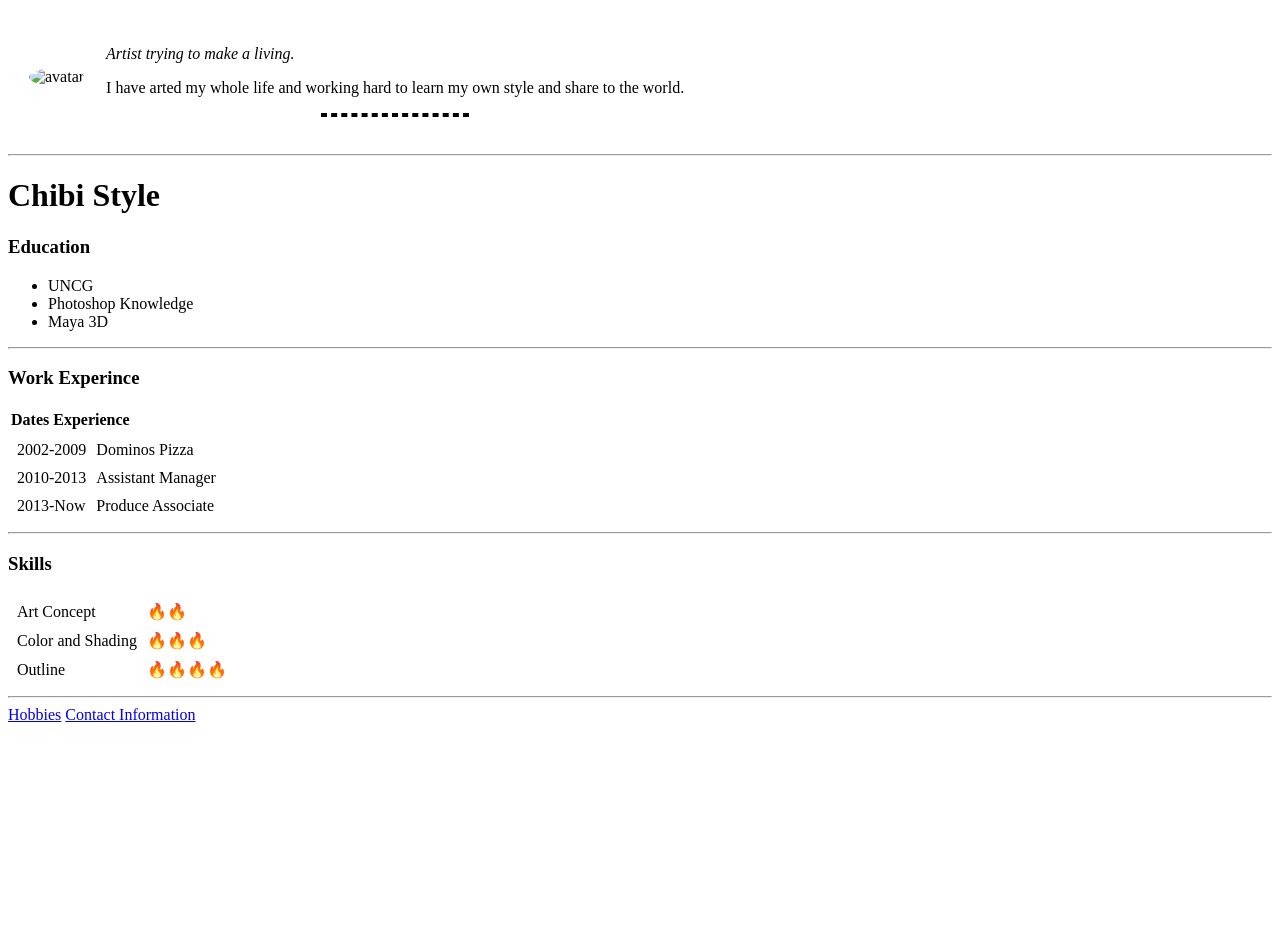
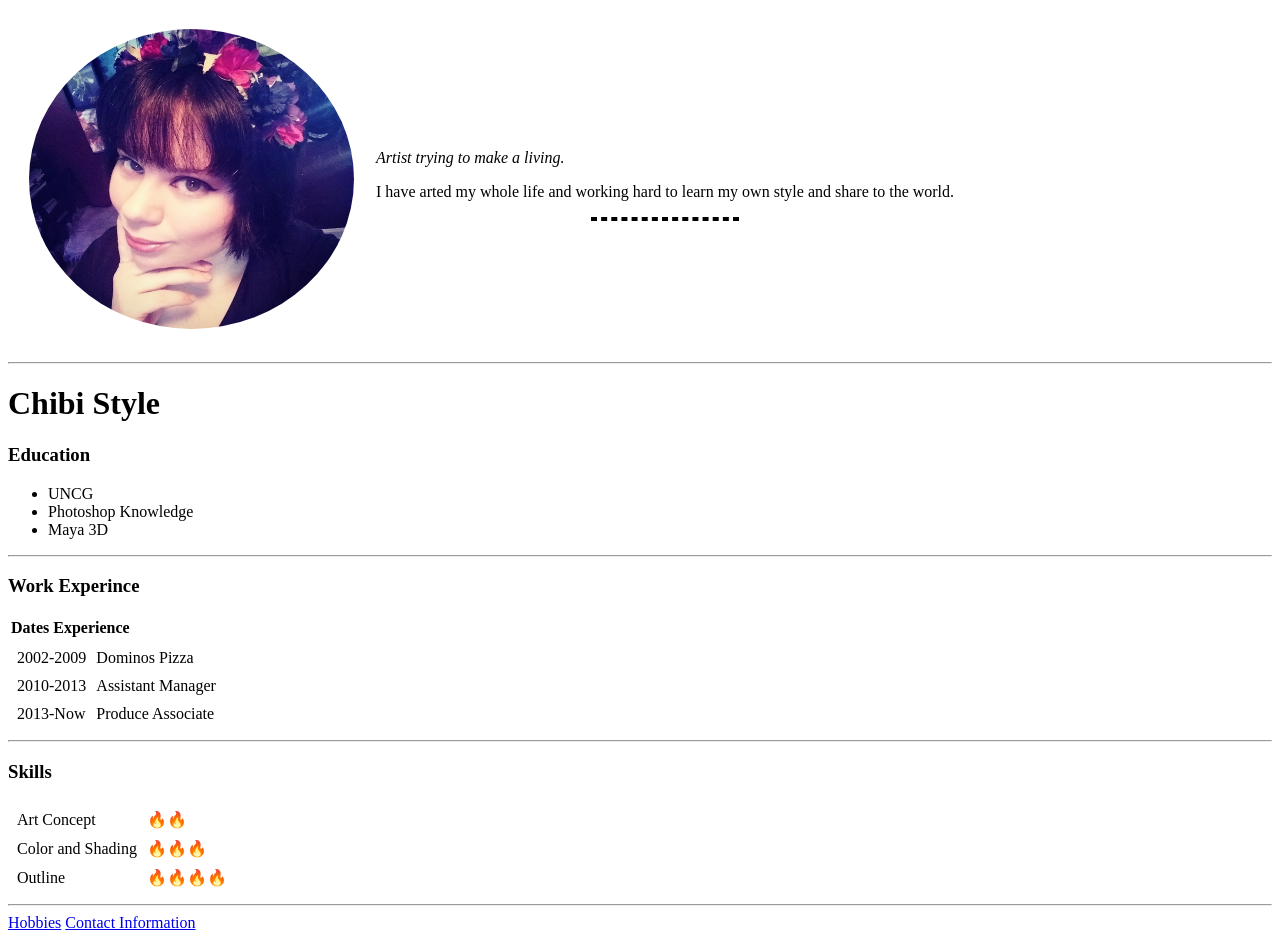
Before and after one commit to Chibi-Styles/Starting, a plain HTML site: page index.html in a window 1280 px wide. Before the commit the page ends 800 px from the top, so only its background shows below. Drawn offline with Linux system fonts and the light colour scheme.

Commit message:
Update index.html

```diff
--- a/index.html
+++ b/index.html
@@ -9,7 +9,7 @@
 <body>
   <table cellspacing="20">
     <tr>
-      <td> <img src="images/me.png" width="325" height="300" alt="avatar">
+      <td> <img src="me.png" width="325" height="300" alt="avatar">
         <style>
           img {
             border-radius: 50%;
```
